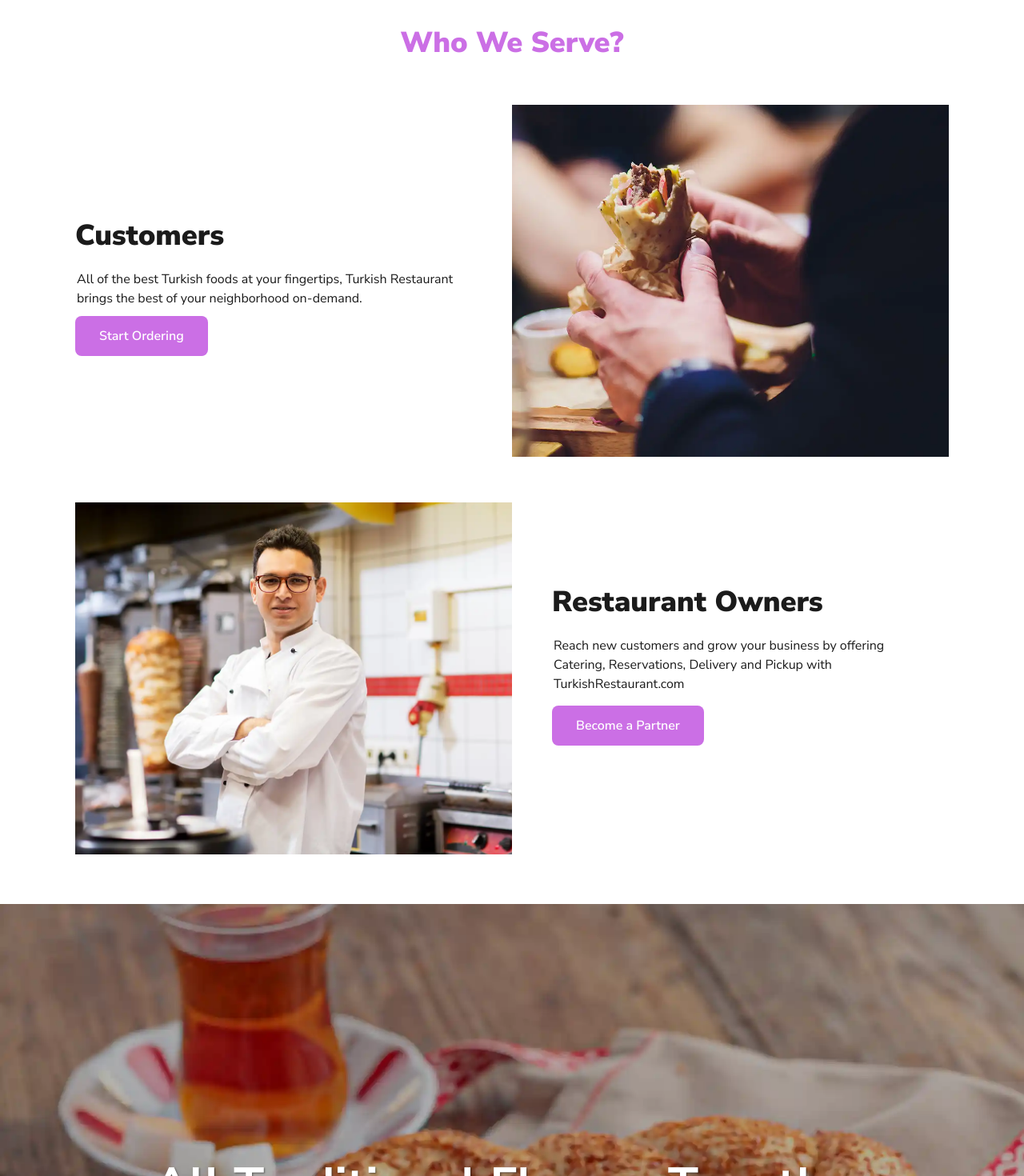
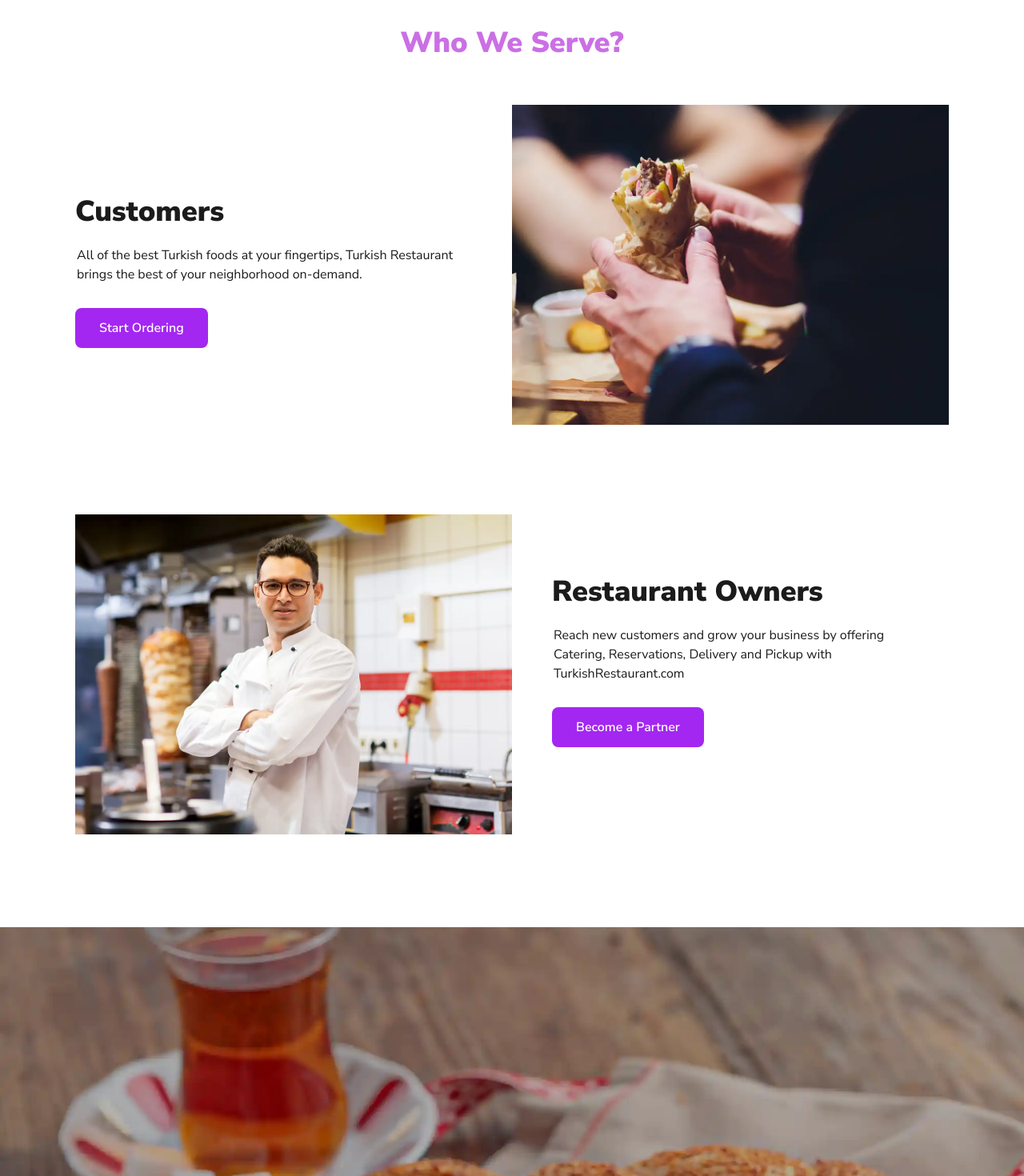
Before and after one commit to Hamzakhan2317/qr-menu-maker, a Next.js app: page /en/about-us in a window 1280 px wide. Shown: the part 820-2290 px from the top of the page at 80% size. Built offline with nearby package versions, Linux system fonts and the light colour scheme.

Commit message:
design tweaks

```diff
--- a/app/[locale]/about-us/page.jsx
+++ b/app/[locale]/about-us/page.jsx
@@ -99,6 +99,7 @@ const AboutUs = () => {
               sx={{
                 display: "flex",
                 flexDirection: { xs: "column-reverse", sm: "row" },
+                alignItems: "center",
               }}
             >
               <Grid item xs={12} sm={12} md={6} lg={6} sx={cardsGridTextStyle}>
@@ -113,14 +114,17 @@ const AboutUs = () => {
                 >
                   {t("CustomerCard.SubHeading")}
                 </Typography>
-                <ButtonComp text={t("CustomerCard.CustomerBtn")} />
+                <ButtonComp
+                  text={t("CustomerCard.CustomerBtn")}
+                  marginTop="30px"
+                />
               </Grid>
               <Grid item xs={12} sm={12} md={6} lg={6}>
                 <Image
                   src={forCustomers}
                   style={{
                     width: "100%",
-                    height: "55vh",
+                    maxHeight: "400px",
                     objectPosition: "center top",
                     objectFit: "cover",
                   }}
@@ -129,12 +133,12 @@ const AboutUs = () => {
               </Grid>
             </Box>
 
-            <Grid item xs={12} sm={6} md={6} lg={6}>
+            <Grid item xs={12} sm={6} md={6} lg={6} my="5%">
               <Image
                 src={merchantSChef}
                 style={{
                   width: "100%",
-                  height: "55vh",
+                  maxHeight: "400px",
                   objectFit: "cover",
                   marginTop: "50px",
                   objectPosition: "center top",
@@ -162,6 +166,7 @@ const AboutUs = () => {
                 </Typography>
                 <ButtonComp
                   text={t("RestaurantOwnersCard.RestaurantOwnersBtn")}
+                  marginTop="30px"
                 />
               </Box>
             </Grid>
@@ -178,7 +183,6 @@ const AboutUs = () => {
             backgroundImage: `url(${TraditionalBackground.src})`,
             backgroundSize: "cover",
             backgroundPosition: "center",
-            borderBottom: "15px solid #cb6fe5",
           }}
         >
           <Box
@@ -209,7 +213,7 @@ const AboutUs = () => {
             color="#cb6fe5"
           />
 
-          <Grid container my="5%">
+          <Grid container mb="5%">
             <Box
               sx={{
                 display: "flex",
@@ -239,15 +243,18 @@ const AboutUs = () => {
                 >
                   {t("CateringCard.SubHeading")}
                 </Typography>
-                <ButtonComp text={t("CateringCard.CateringBtn")} />
+                <ButtonComp
+                  text={t("CateringCard.CateringBtn")}
+                  marginTop="30px"
+                />
               </Grid>
 
-              <Grid item xs={12} sm={12} md={6} lg={6}>
+              <Grid item xs={12} sm={12} md={6} lg={6} my="5%">
                 <Image
                   src={catering}
                   style={{
                     width: "100%",
-                    height: "55vh",
+                    maxHeight: "400px",
                     objectPosition: "center top",
                     objectFit: "cover",
                   }}
@@ -260,7 +267,7 @@ const AboutUs = () => {
                 src={reservation}
                 style={{
                   width: "100%",
-                  height: "55vh",
+                  maxHeight: "400px",
                   objectFit: "cover",
                   marginTop: "50px",
                   objectPosition: "bottom",
@@ -313,7 +320,6 @@ const AboutUs = () => {
             backgroundImage: `url(${enjoyingBackground.src})`,
             backgroundSize: "cover",
             backgroundPosition: "center",
-            borderBottom: "15px solid #e6034b",
             marginTop: "30px",
           }}
         >
--- a/app/[locale]/contact-us/page.jsx
+++ b/app/[locale]/contact-us/page.jsx
@@ -88,7 +88,7 @@ const ContactUs = () => {
                         mb: 5,
                       }}
                     >
-                      <IconComponent sx={{ fontSize: 40, color: "#cb6fe5" }} />
+                      <IconComponent sx={{ fontSize: 40, color: "#A327F0" }} />
                     </Box>
                     <Typography
                       fontSize="24px"
--- a/components/ui/button.jsx
+++ b/components/ui/button.jsx
@@ -32,10 +32,10 @@ const ButtonComp = ({
       },
     },
     purple: {
-      backgroundColor: "#cb6fe5",
+      backgroundColor: "#A327F0",
       color: "#fff",
       "&:hover": {
-        backgroundColor: "#cf84e4",
+        backgroundColor: "#cb6fe5",
       },
     },
     blue: {
@@ -47,10 +47,10 @@ const ButtonComp = ({
     },
     light: {
       backgroundColor: "#F4F0F9",
-      color: "#cb6fe5",
+      color: "#545454",
       "&:hover": {
         backgroundColor: "#F6F5F3",
-        color: "#cb6fe5",
+        color: "#545454",
       },
     },
   };
@@ -88,7 +88,7 @@ const ButtonComp = ({
 
 ButtonComp.propTypes = {
   text: PropTypes.string.isRequired,
-  variant: PropTypes.oneOf(["red","purple", "blue", "light"]),
+  variant: PropTypes.oneOf(["red", "purple", "blue", "light"]),
 };
 
 ButtonComp.defaultProps = {
```
Also changed, not shown: styles/MainSectionStyles/MainSectionStyles.jsx (+5 -4 lines), styles/QrSectionStyles/QrSectionStyles.jsx (+25 -22 lines).
